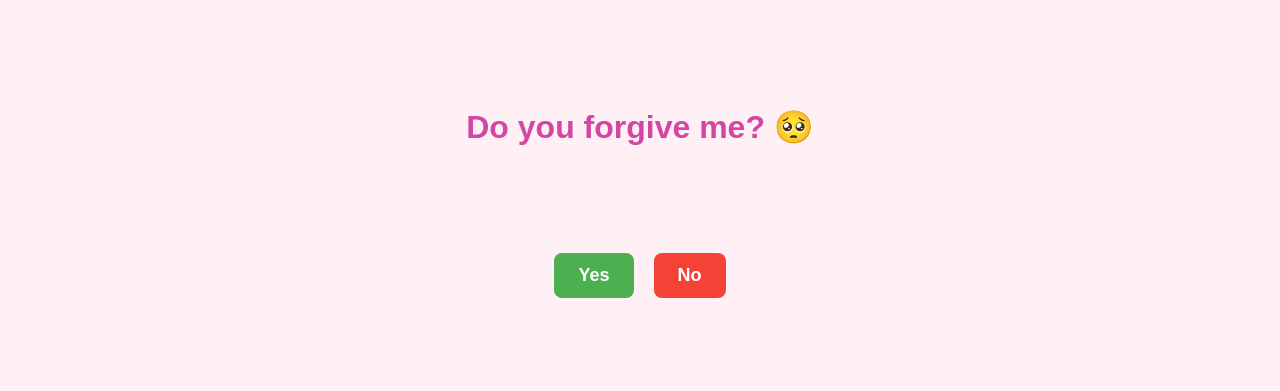
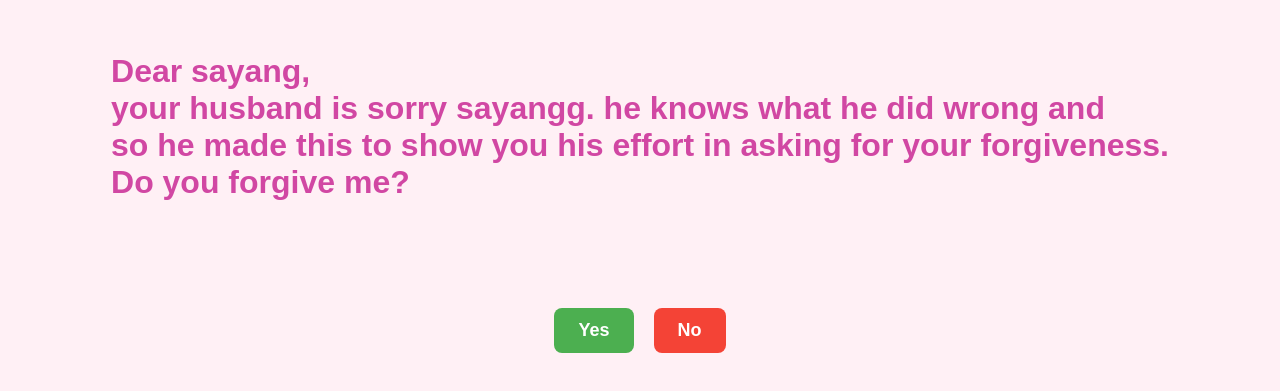
Before and after one commit to KERT4S/webforgive, a plain HTML site: page index.html in a window 1280 px wide. Shown: the part 169-560 px from the top of the page. Drawn offline with Linux system fonts and the light colour scheme.

Commit message:
Update index.html

```diff
--- a/index.html
+++ b/index.html
@@ -59,11 +59,12 @@
 </head>
 <body>
 
-  <h1>Do you forgive me? 🥺</h1>
+  <h1>Dear sayang, <br>your husband is sorry sayangg. he knows what he did wrong and <br>
+    so he made this to show you his effort in asking for your forgiveness.<br>Do you forgive me?</h1>
 
   <div class="game-area">
     <div class="btn-container">
-      <button id="yesBtn" onclick="alert('Yay! Thank you! ❤️')">Yes</button>
+      <button id="yesBtn" onclick="alert('Yay! Thank you sayanggggg! ❤️')">Yes</button>
       <button id="noBtn">No</button>
     </div>
   </div>
```
